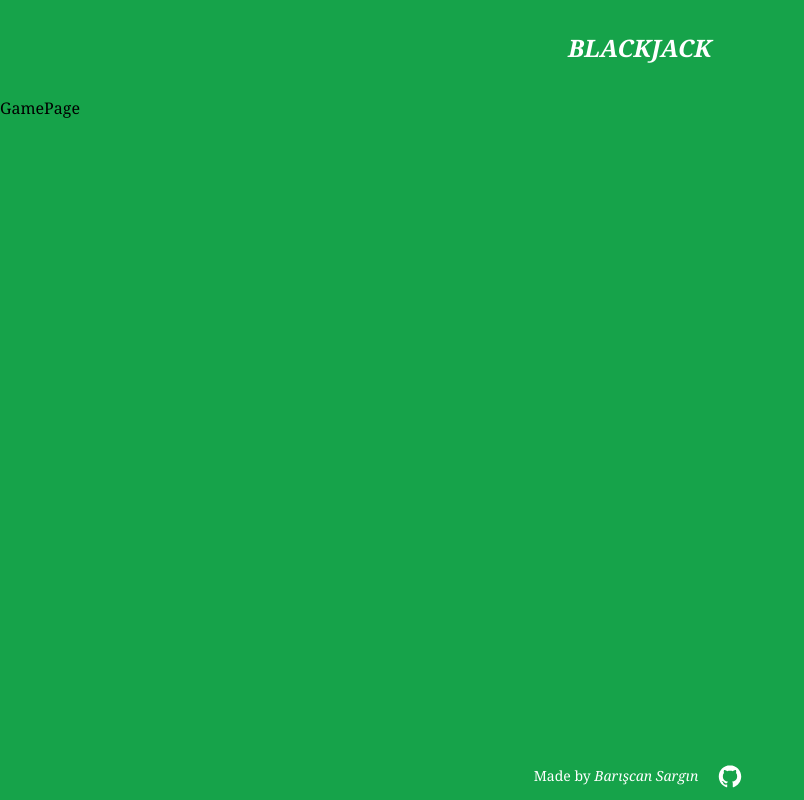
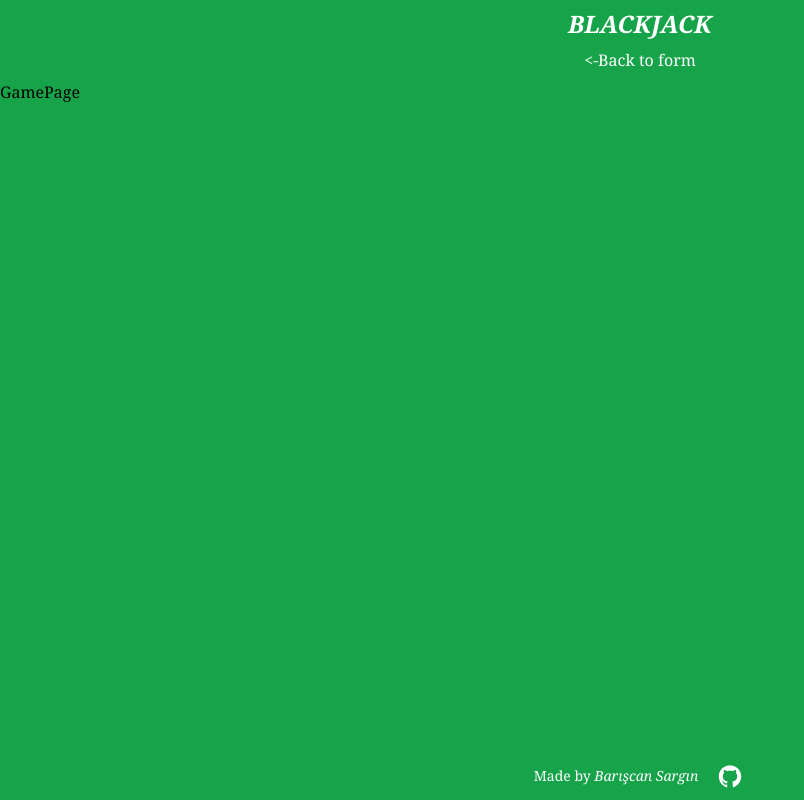
Before and after one commit to bariscansargin/Blackjack-App, a React (Vite) app: page /game in a window 1280 px wide. Shown: the whole page, without its empty margins (0-804 px from the left). Built offline with nearby package versions, Linux system fonts and the light colour scheme.

Commit message:
Update header styling.

```diff
--- a/src/components/Header/Header.jsx
+++ b/src/components/Header/Header.jsx
@@ -1,11 +1,19 @@
-import React from 'react'
+import React from "react";
+import { useLocation, Link } from "react-router-dom";
 
 const Header = () => {
+  const location = useLocation();
+
   return (
-    <header className='h-24 flex justify-center items-center'>
-      <p className='text-white font-bold text-2xl italic'>BLACKJACK</p>
+    <header className="h-20 flex flex-col justify-center items-center">
+      <p className="text-white font-bold text-2xl italic">BLACKJACK</p>
+      {location.pathname === "/game" && (
+        <Link to={"/"} className="text-white mt-2">
+          {"<-"}Back to form
+        </Link>
+      )}
     </header>
-  )
-}
+  );
+};
 
-export default Header
+export default Header;
```
